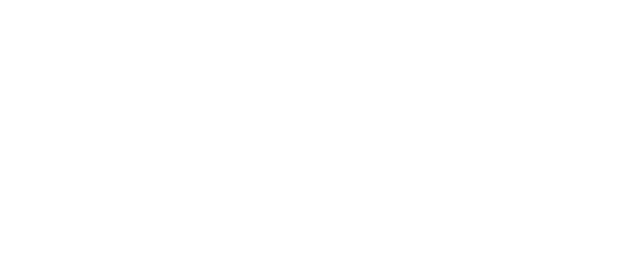
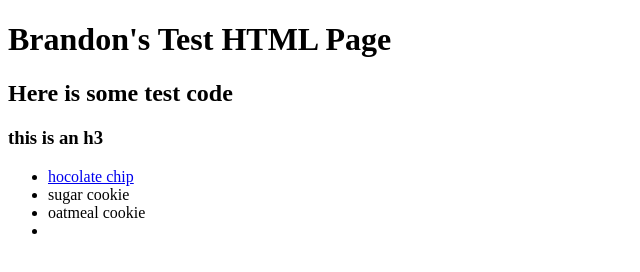
Before and after one commit to slide165/project1, a plain HTML site: page index.html in a window 1280 px wide. Shown: the whole page, without its empty margins (0-640 px from the left). Drawn offline with Linux system fonts and the light colour scheme.

Commit message:
added to head and body, ordered list cookies

```diff
--- a/index.html
+++ b/index.html
@@ -3,13 +3,25 @@
 
 <head>
 <!--this is the head -->
+<meta charset="UTF-8">
+<title> Brandon's HTML Test Page </title>
+<link rel="icon" href="favicon.png" type="image/x-icon">
+<meta name="Brandon's html test (use full sentences)" content="learning how to code in html">
+
 </head>
 
 <body>
+  <header>
+  <h1>Brandon's Test HTML Page</html>
+  <h2>Here is some test code</h2>
+  <h3> this is an h3 </h3>
+  <ul>
+     <li><a href="cookies.com">hocolate chip<a></li>
+     <li>sugar cookie</li>
+     <li>oatmeal cookie<li>
+    </ul>
 
-
-
-</body>
+  </header>
 
 
 
@@ -17,4 +29,6 @@
 
 
 
+</body>
+
 </html>
```
